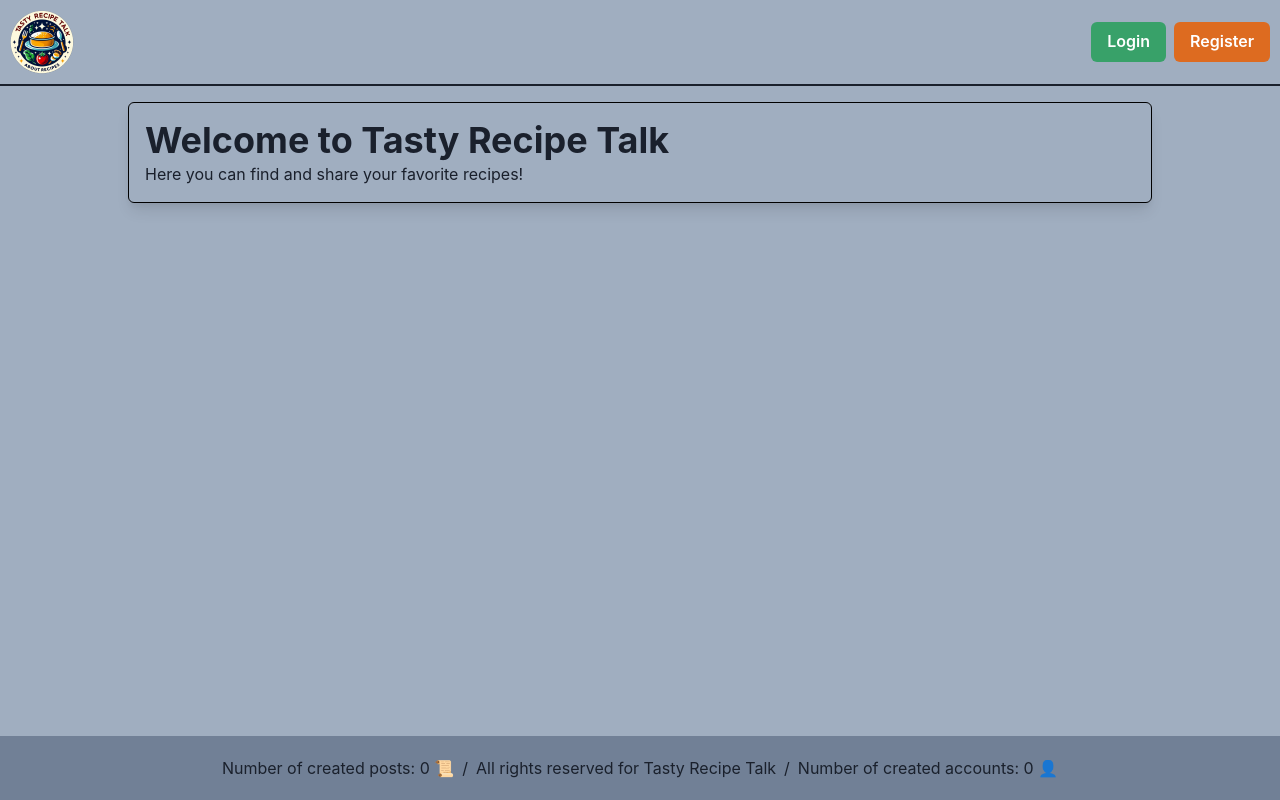
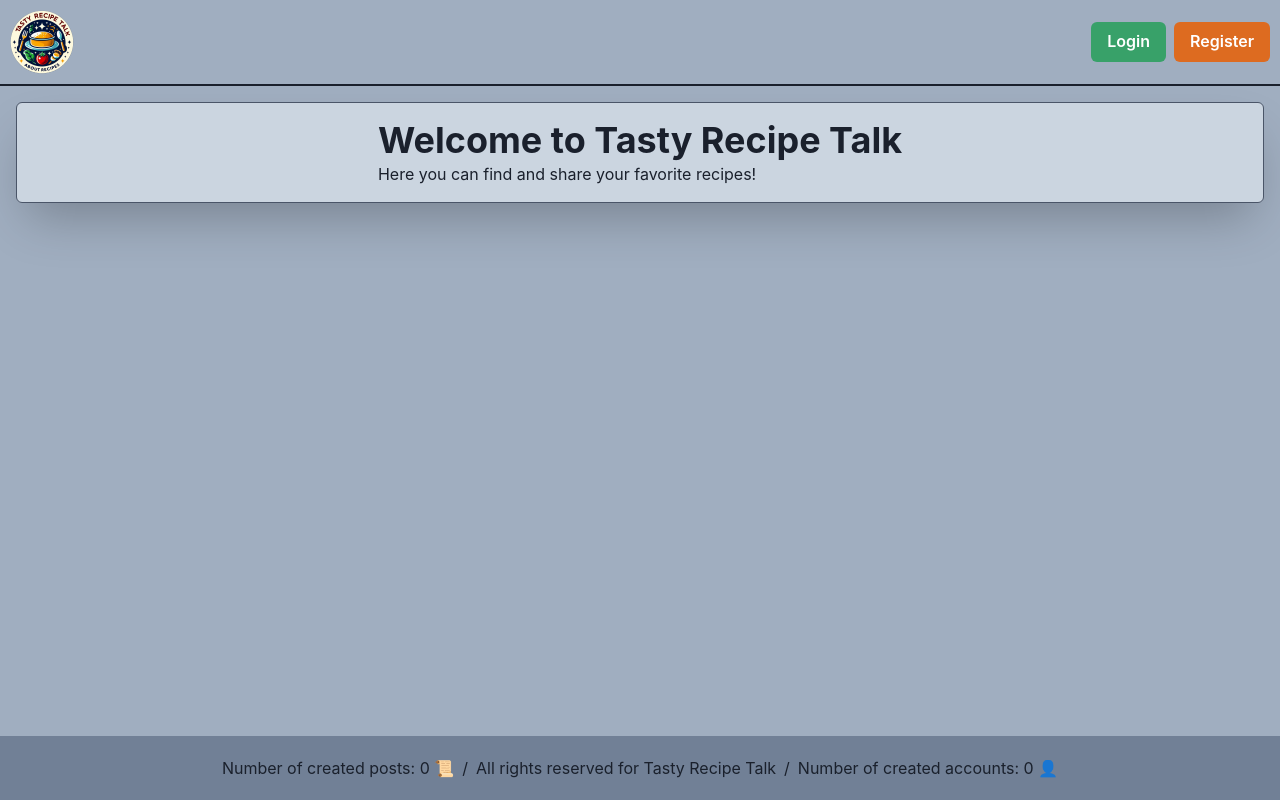
Before and after one commit to A58-Agents-Team1/Tasty-Recipe-Talk, a React (Vite) app: page / in a window 1280 px wide. Built offline with nearby package versions, Linux system fonts and the light colour scheme; no server answers; the database is empty.

Commit message:
Edit styles

```diff
--- a/src/hoc/Layout.jsx
+++ b/src/hoc/Layout.jsx
@@ -1,28 +1,27 @@
 import NavBar from "../components/NavBar.jsx";
 import Footer from "../components/Footer.jsx";
 import PropTypes from "prop-types";
-import { Box } from "@chakra-ui/react";
+import { Box, Flex } from "@chakra-ui/react";
 
 export default function Layout({ children }) {
   return (
-    <Box bg='gray.400' height='100vh'>
+    <Box bg='gray.400' minHeight='100vh' height='100%'>
       <NavBar />
-      <Box
-        justifyContent='center'
-        m='auto'
-        p='4'
-        alignItems='center'
-        minWidth={{
-          base: "100%",
-          md: "80%",
-        }}
-        maxWidth='4xl'
-        border={`1px solid black`}
-        shadow={`lg`}
+      <Flex
+        direction='column'
+        align='center'
+        justify='center'
+        border='1px solid'
+        borderColor='gray.600'
         borderRadius='md'
+        bg='gray.300'
+        p='1rem'
+        mt='1rem'
+        mx='1rem'
+        shadow='2xl'
       >
         {children}
-      </Box>
+      </Flex>
       <Footer />
     </Box>
   );
```
